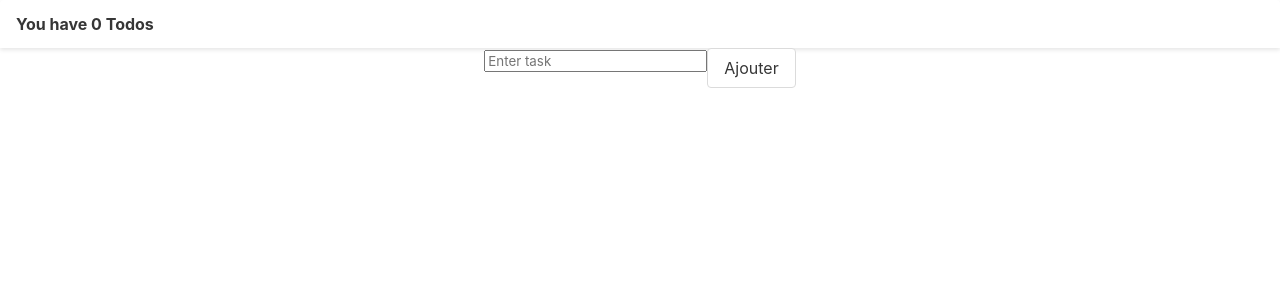
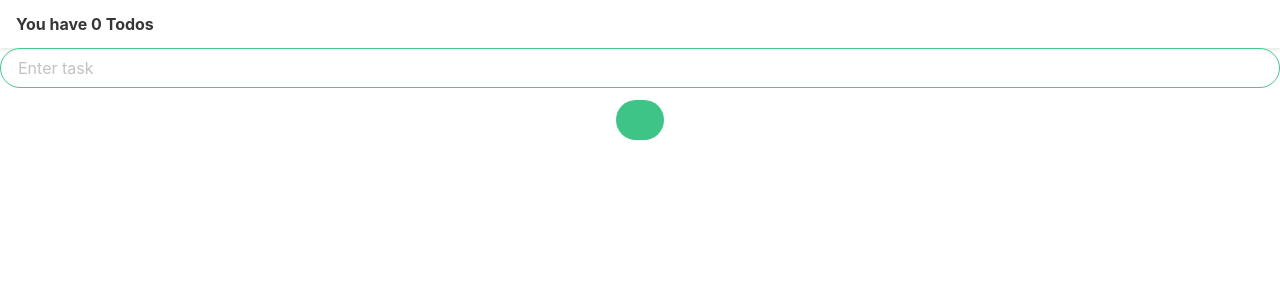
Before and after one commit to siwa1208/todoApp, a React (Create React App) app: page / in a window 1280 px wide. Shown: the top 300 px of the page. Built offline with nearby package versions, Linux system fonts and the light colour scheme.

Commit message:
add icons

```diff
--- a/src/App.js
+++ b/src/App.js
@@ -98,8 +98,12 @@ class App extends React.Component {
         <Header numTodos={this.state.items.length} />
 
         <form onSubmit={this.addItem}>
-          <input type="text" placeholder="Enter task" value= {this.state.currentItem.text} onChange={this.handleInput}/>
-          <button type="submit" className='button'>Ajouter</button>
+          <div className="field">
+            <div className="control">
+            <input className="input is-success is-hovered is-rounded" type="text" placeholder="Enter task" value= {this.state.currentItem.text} onChange={this.handleInput}/>
+            </div>
+          </div>
+          <button type="submit" className='button is-success is-hovered is-rounded'><span className="icon"><i className="fas fa-trash"></i></span></button>
         </form>
 
         <p>{this.state.items.text}</p>
--- a/src/TodoListItems.js
+++ b/src/TodoListItems.js
@@ -7,7 +7,7 @@ function TodoListItems(props){
    {
        return <div className="list" key={item.key}>
      <p>
-         <input type="text" id={item.key} value={item.text} onChange={(e)=>{
+         <input className="input is-success is-rounded tile is-horizontal is-centered" type="text" id={item.key} value={item.text} onChange={(e)=>{
              props.setUpdate(e.target.value,item.key)}}/>
         <span>
 
@@ -18,7 +18,7 @@ function TodoListItems(props){
      </p>
 
     </div>})
-    return <div class="content">
+    return <div className="content">
 
         {listItems}
 
```
